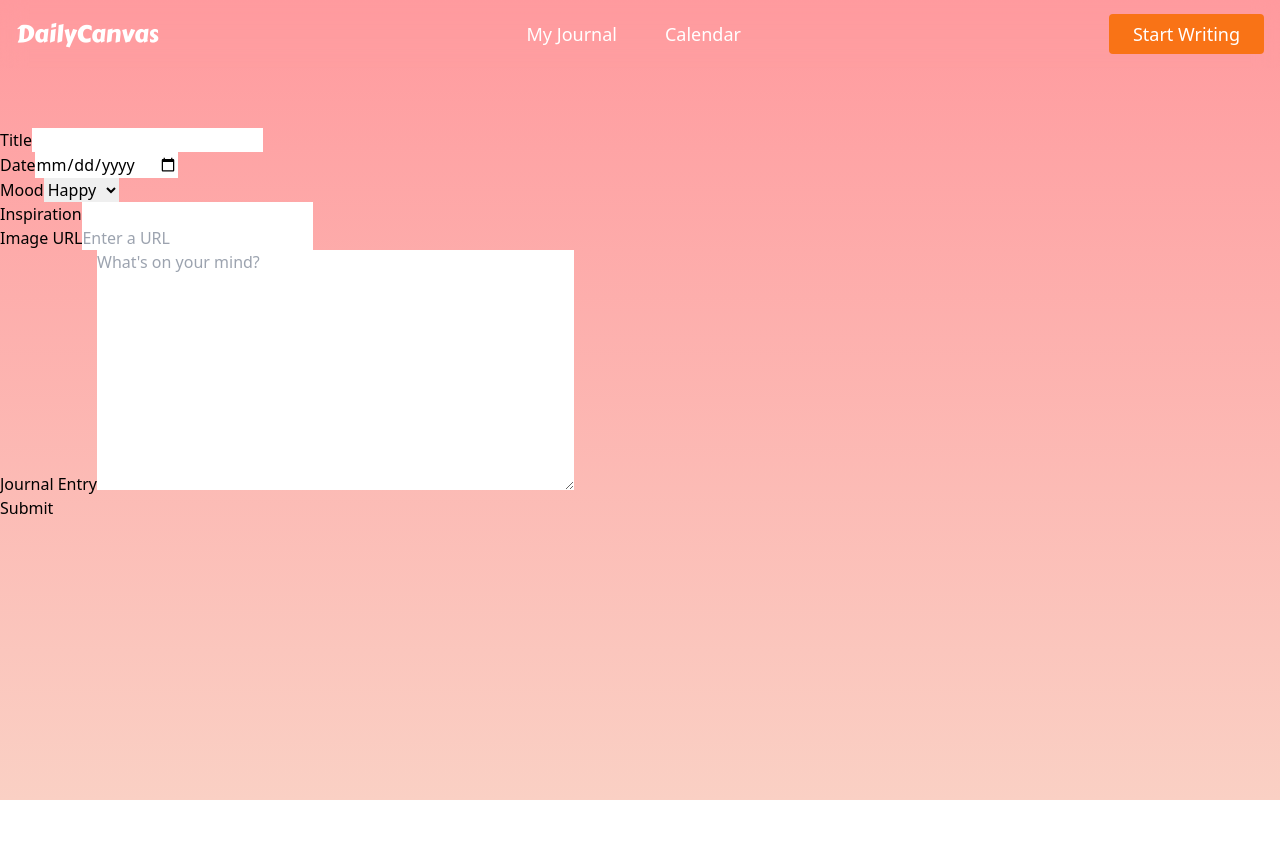
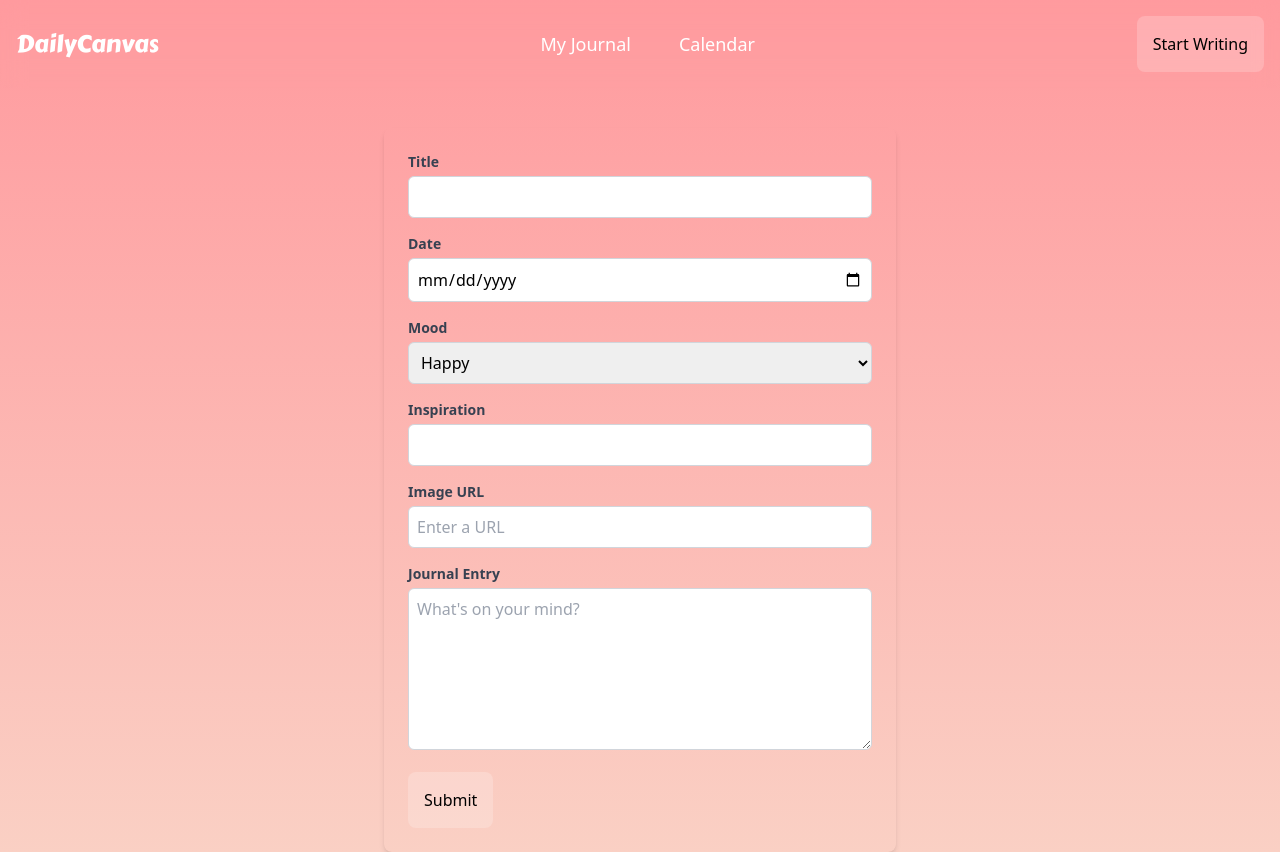
Before and after one commit to MaksimShupta/PersonalDiary, a React (Vite) app: page /entry in a window 1280 px wide. Before the commit the page ends 800 px from the top, so only its background shows below. Built offline with nearby package versions, Linux system fonts and the light colour scheme; a web font is replaced by a local one.

Commit message:
basic Form styling

```diff
--- a/src/components/Button.jsx
+++ b/src/components/Button.jsx
@@ -1,6 +1,6 @@
 const Button = ({ text, onClick }) => {
   return (
-    <button onClick={onClick} className="btn">
+    <button onClick={onClick} className="btn p-4 rounded-lg bg-white hover:bg-slate-500 hover:bg-opacity-20 bg-opacity-20">
       {text}
     </button>
   );
--- a/src/components/Form.jsx
+++ b/src/components/Form.jsx
@@ -30,31 +30,34 @@ const Form = ({ onSubmit }) => {
   };
 
   return (
-    <form onSubmit={handleSubmit}>
+    <form onSubmit={handleSubmit} className="space-y-4 p-6 rounded-lg shadow-md max-w-lg mx-auto">
       <div className="title">
-        <label htmlFor="title">Title</label>
+        <label htmlFor="title" className="block text-sm font-semibold text-gray-700">Title</label>
         <input
           type="text"
           id="title"
           value={title}
           onChange={(e) => setTitle(e.target.value)}
+          className="mt-1 p-2 w-full border border-gray-300 rounded-md focus:outline-none focus:ring-2 focus:ring-pink-500"
         />
       </div>
       <div className="date">
-        <label htmlFor="date">Date</label>
+        <label htmlFor="date" className="block text-sm font-semibold text-gray-700">Date</label>
         <input
           type="date"
           id="date"
           value={date}
           onChange={(e) => setDate(e.target.value)}
+          className="mt-1 p-2 w-full border border-gray-300 rounded-md focus:outline-none focus:ring-2 focus:ring-pink-500"
         />
       </div>
       <div className="mood">
-        <label htmlFor="mood">Mood</label>
+        <label htmlFor="mood" className="block text-sm font-semibold text-gray-700">Mood</label>
         <select
           id="mood"
           value={mood}
           onChange={(e) => setMood(e.target.value)}
+          className="mt-1 p-2 w-full border border-gray-300 rounded-md focus:outline-none focus:ring-2 focus:ring-pink-500"
         >
           <option value="happy">Happy</option>
           <option value="sad">Sad</option>
@@ -65,33 +68,35 @@ const Form = ({ onSubmit }) => {
         </select>
       </div>
       <div className="inspiration">
-        <label htmlFor="inspiration">Inspiration</label>
+        <label htmlFor="inspiration" className="block text-sm font-semibold text-gray-700">Inspiration</label>
         <input
           type="text"
           id="inspiration"
           value={inspiration}
           onChange={(e) => setInspiration(e.target.value)}
+          className="mt-1 p-2 w-full border border-gray-300 rounded-md focus:outline-none focus:ring-2 focus:ring-pink-500"
         />
       </div>
       <div className="image-url">
-        <label htmlFor="imageURL">Image URL</label>
+        <label htmlFor="imageURL" className="block text-sm font-semibold text-gray-700">Image URL</label>
         <input
           type="url"
           id="imageURL"
           placeholder="Enter a URL"
           value={imageURL}
           onChange={(e) => setImageURL(e.target.value)}
+          className="mt-1 p-2 w-full border border-gray-300 rounded-md focus:outline-none focus:ring-2 focus:ring-pink-500"
         />
       </div>
       <div className="content">
-        <label htmlFor="content">Journal Entry</label>
+        <label htmlFor="content" className="block text-sm font-semibold text-gray-700">Journal Entry</label>
         <textarea
           id="content"
           placeholder="What's on your mind?"
-          rows="10"
-          cols="50"
+          rows="6"
           value={content}
           onChange={(e) => setContent(e.target.value)}
+          className="mt-1 p-2 w-full border border-gray-300 rounded-md focus:outline-none focus:ring-2 focus:ring-pink-500"
         />
       </div>
       <div>
--- a/src/components/Navbar.jsx
+++ b/src/components/Navbar.jsx
@@ -19,7 +19,7 @@ const Navbar = () => {
         <Link to="/calendar" className="text-white text-lg hover:bg-white hover:bg-opacity-20 px-3 py-1 rounded transition">Calendar</Link>
       </div>
       <div className="start-writing">
-        <Link to="/entry" className="text-white bg-orange-500 hover:bg-orange-600 text-lg px-6 py-2 rounded transition"><Button text="Start Writing" /></Link>
+        <Link to="/entry"><Button text="Start Writing" /></Link>
       </div>
     </nav>
   );
--- a/src/pages/MyJournal.jsx
+++ b/src/pages/MyJournal.jsx
@@ -7,7 +7,6 @@ const MyJournal = () => {
   const [showModal, setShowModal] = useState(false);
 
   useEffect(() => {
-    //console.log('Entries updated:', entries);
     const savedEntries = JSON.parse(localStorage.getItem("journalEntries"));
     if (savedEntries) {
       setEntries(savedEntries);
@@ -31,33 +30,35 @@ const MyJournal = () => {
     const today = new Date().toISOString().split("T")[0];
     const updatedEntries = { ...entries, [today]: entryData };
     setEntries(updatedEntries);
-    //setEntries((prevEntries) => ({
-    //  ...prevEntries,
-    //  [today]: entryData,
-    //}));
     setShowModal(false);
     alert("Entry Submitted: enjoy your peace of mind!");
   };
 
   return (
-    <div className="pt-16">
-      <Button text="Start Journal" onClick={openJournal} />
+    <div className="min-h-screen p-6">
+      {/* Global Start Journal Button */}
+      <div className="mb-6 flex justify-center">
+        <Button text="Start Journal" onClick={openJournal} />
+      </div>
 
       {/* Journal Modal */}
       {showModal && (
-        <div className="modal">
-          <Form onSubmit={handleFormSubmit} />
+        <div className="fixed inset-0 bg-gray-800 bg-opacity-50 flex justify-center items-center z-50">
+          <div className="bg-pink-200 p-6 rounded-lg shadow-lg max-w-lg w-full">
+            <h2 className="text-xl font-semibold mb-4">Write Your Journal Entry</h2>
+            <Form onSubmit={handleFormSubmit} />
+          </div>
         </div>
       )}
 
       {/* Aggregated Journal Entries Display */}
-      <div className="aggregate">
-        <h2>All Journal Entries</h2>
+      <div className="mt-8">
+        <h2 className="text-2xl font-bold mb-4">All Journal Entries</h2>
         {Object.entries(entries)
           .sort(([dateA], [dateB]) => new Date(dateA) - new Date(dateB))
           .map(([date, entry]) => (
-            <div key={date}>
-              <h3>{entry.title}</h3>
+            <div key={date} className="p-4 mb-4 rounded-lg shadow-md">
+              <h3 className="text-lg font-medium text-blue-600">{entry.title}</h3>
               <p>{entry.content}</p>
             </div>
           ))}
```
